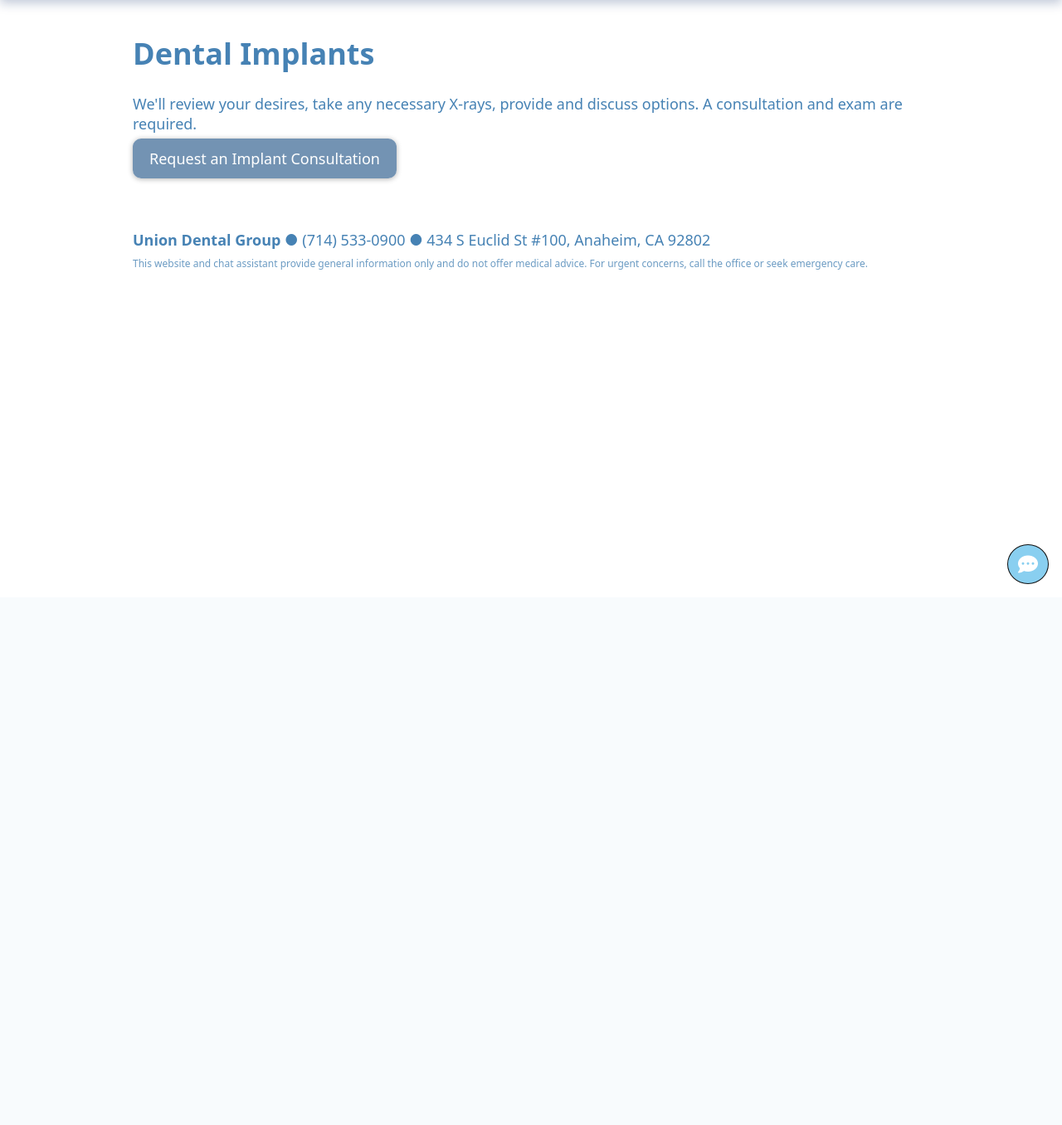
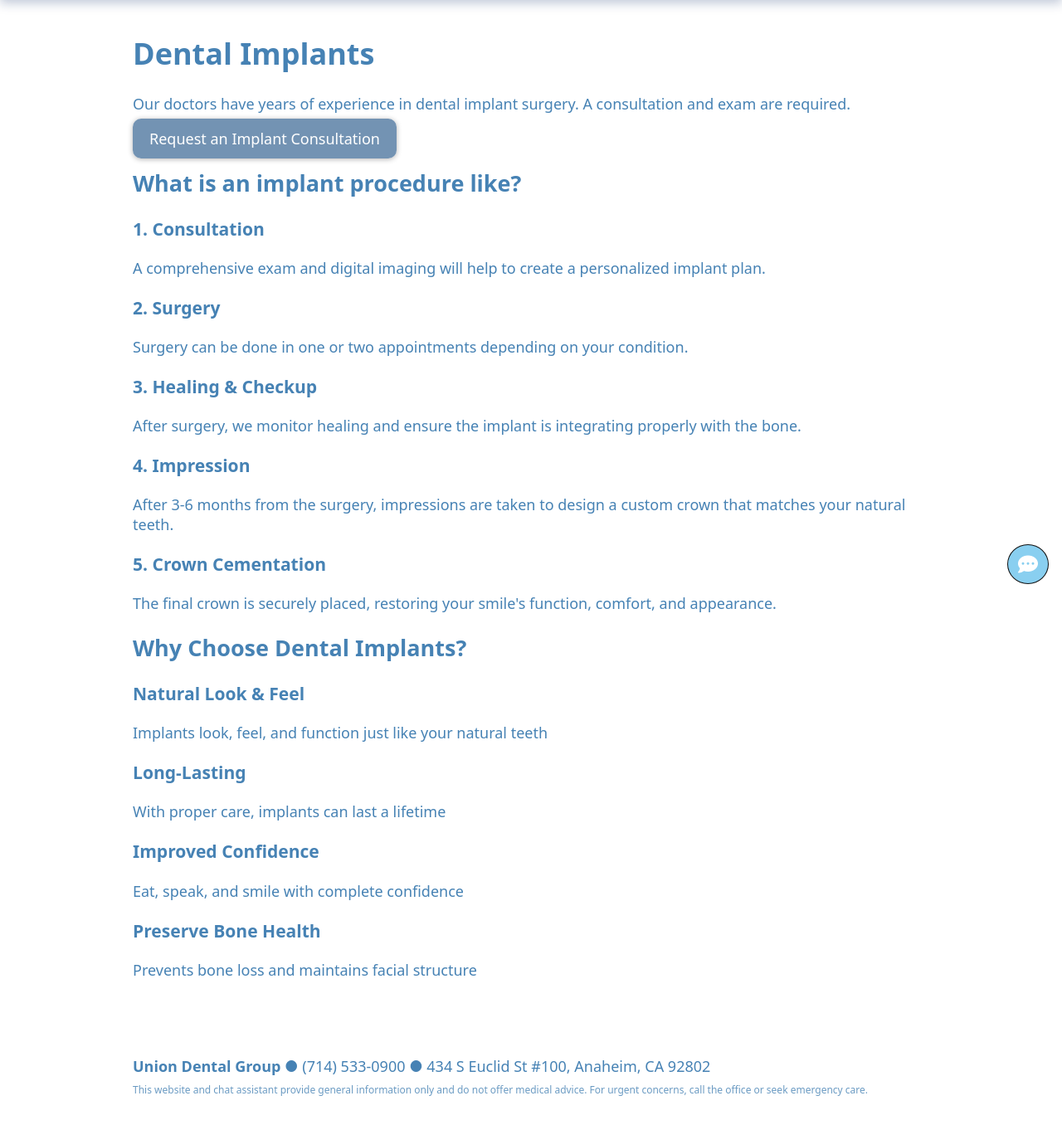
Before and after one commit to gemmatruong/dental_web, a Flask app: page /implants in a window 1280 px wide. Shown: the part 80-1436 px from the top of the page at 83% size. Before the commit the page ends 784 px from the top, so only its background shows below. Run offline with Flask 3, Linux system fonts and the light colour scheme; some libraries are stand-ins or nearby versions.

Commit message:
feat: adjust implant page more informative

```diff
--- a/templates/implants.html
+++ b/templates/implants.html
@@ -1,7 +1,62 @@
 {% extends "base.html" %}
 {% block content %}
-<h1>Dental Implants</h1>
-<p>{{ clinic.implant_note }}</p>
-<p>We'll review your desires, take any necessary X-rays, provide and discuss options. A consultation and exam are required.</p>
-<a class="btn" href="{{ url_for('contact_get') }}">Request an Implant Consultation</a>
+
+<div class="implants-page">
+    <h1>Dental Implants</h1>
+    <p>{{ clinic.implant }}</p>
+
+    <!-- CTA Button -->
+    <div class="implant-cta">
+        <a class="btn" href="{{ url_for('contact_get') }}">Request an Implant Consultation</a>
+    </div>
+
+    <div class="implant-info">
+        <h2>What is an implant procedure like?</h2>
+        <div class="implant-grid">
+            <div class="implant-card">
+                <h3>1. Consultation</h3>
+                <p>A comprehensive exam and digital imaging will help to create a personalized implant plan.</p>
+            </div>
+            <div class="implant-card">
+                <h3>2. Surgery</h3>
+                <p>Surgery can be done in one or two appointments depending on your condition.</p>
+            </div>
+            <div class="implant-card">
+                <h3>3. Healing & Checkup</h3>
+                <p>After surgery, we monitor healing and ensure the implant is integrating properly with the bone.</p>
+            </div>
+            <div class="implant-card">
+                <h3>4. Impression</h3>
+                <p>After 3-6 months from the surgery, impressions are taken to design a custom crown that matches your natural teeth.</p>
+            </div>
+            <div class="implant-card">
+                <h3>5. Crown Cementation</h3>
+                <p>The final crown is securely placed, restoring your smile's function, comfort, and appearance.</p>
+            </div>
+        </div>
+    </div>
+
+    <div class="implant-info">
+        <h2>Why Choose Dental Implants?</h2>
+        <div class="implant-grid">
+            <div class="implant-card">
+                <h3>Natural Look & Feel</h3>
+                <p>Implants look, feel, and function just like your natural teeth</p>
+            </div>
+            <div class="implant-card">
+                <h3>Long-Lasting</h3>
+                <p>With proper care, implants can last a lifetime</p>
+            </div>
+            <div class="implant-card">
+                <h3>Improved Confidence</h3>
+                <p>Eat, speak, and smile with complete confidence</p>
+            </div>
+            <div class="implant-card">
+                <h3>Preserve Bone Health</h3>
+                <p>Prevents bone loss and maintains facial structure</p>
+            </div>
+        </div>
+    </div>
+</div>
+
 {% endblock %}
```
